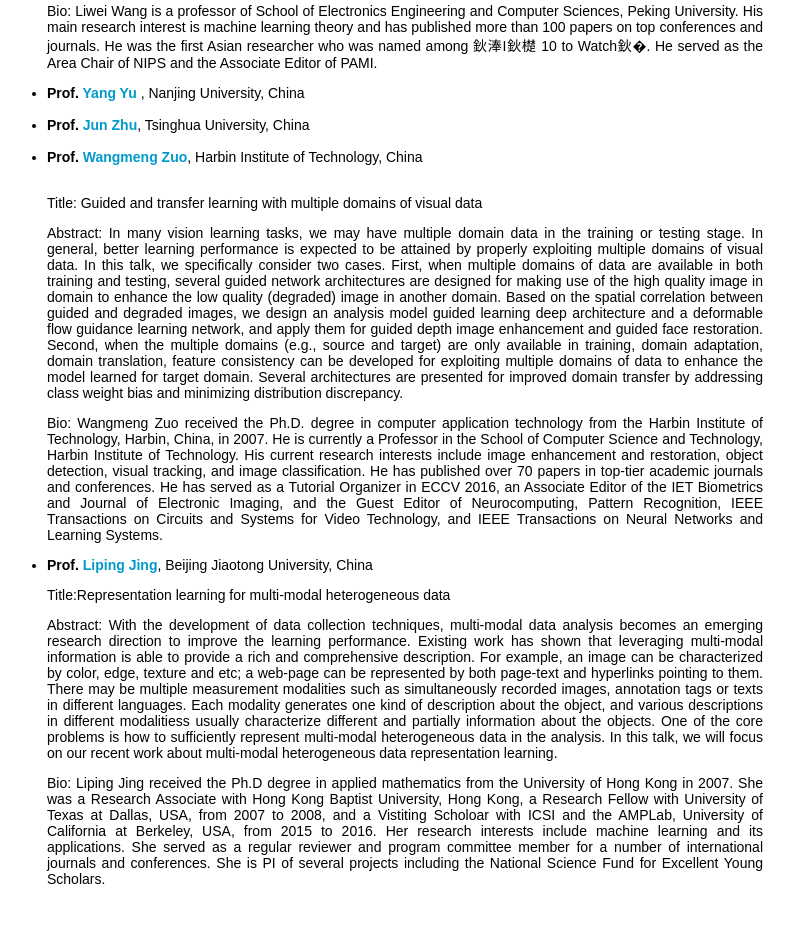
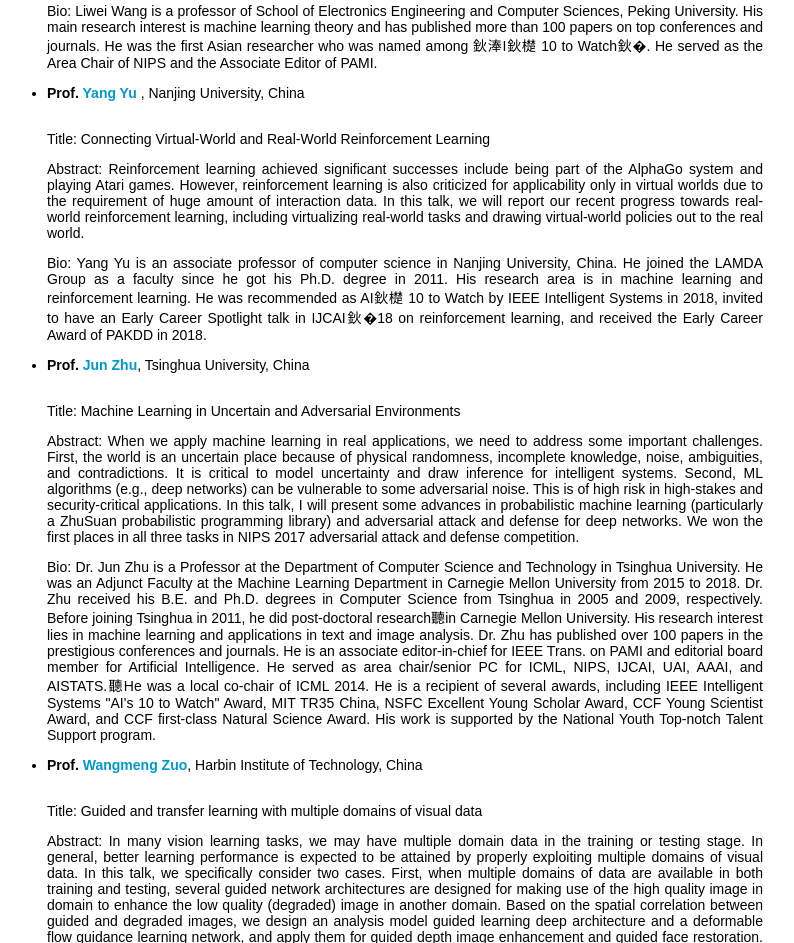
Before and after one commit to mlchina18/mlchina18_speaker.github.io, a plain HTML site: page index.html in a window 1280 px wide. Shown: the part 890-1833 px from the top of the page, without its empty margins (327-1121 px from the left). Drawn offline with Linux system fonts and the light colour scheme.

Commit message:
Update index.html

```diff
--- a/index.html
+++ b/index.html
@@ -215,9 +215,26 @@ November 14 - 16, 2018</span><br>
 		    </p>
 
                 <li class="style9"><b>Prof. <a href="http://lamda.nju.edu.cn/yuy/" target="_blank">Yang Yu </a></b>, Nanjing University, China</li><br/>
-
+                <p align="justify" class="style9">Title: Connecting Virtual-World and Real-World Reinforcement Learning</p>
+	        <p align="justify" class="style9">Abstract: Reinforcement learning achieved significant successes include being part of the AlphaGo system and playing Atari games. However, reinforcement learning is
+			also criticized for applicability only in virtual worlds due to the requirement of huge amount of interaction data. In this talk, we will report our recent progress towards real-world reinforcement
+			learning, including virtualizing real-world tasks and drawing virtual-world policies out to the real world.</p>
+		<p align="justify" class="style9">Bio: Yang Yu is an associate professor of computer science in Nanjing University, China. He joined the LAMDA Group as a faculty since he got his Ph.D. degree in 2011.
+			His research area is in machine learning and reinforcement learning. He was recommended as AI’s 10 to Watch by IEEE Intelligent Systems in 2018, invited to have an Early Career Spotlight talk
+			in IJCAI’18 on reinforcement learning, and received the Early Career Award of PAKDD in 2018.</p>
 
                 <li class="style9"><b>Prof. <a href="http://bigml.cs.tsinghua.edu.cn/~jun/index.shtml" target="_blank">Jun Zhu</a></b>, Tsinghua University, China</li><br/>
+                <p align="justify" class="style9">Title: Machine Learning in Uncertain and Adversarial Environments</p>
+	        <p align="justify" class="style9">Abstract: When we apply machine learning in real applications, we need to address some important challenges. First, the world is an uncertain place because of physical randomness,
+			incomplete knowledge, noise, ambiguities, and contradictions. It is critical to model uncertainty and draw inference for intelligent systems. Second, ML algorithms (e.g., deep networks) can be vulnerable
+			to some adversarial noise. This is of high risk in high-stakes and security-critical applications. In this talk, I will present some advances in probabilistic machine learning (particularly a ZhuSuan
+			probabilistic programming library) and adversarial attack and defense for deep networks. We won the first places in all three tasks in NIPS 2017 adversarial attack and defense competition. </p>
+		<p align="justify" class="style9">Bio: Dr. Jun Zhu is a Professor at the Department of Computer Science and Technology in Tsinghua University. He was an Adjunct Faculty at the Machine Learning Department in
+			Carnegie Mellon University from 2015 to 2018. Dr. Zhu received his B.E. and Ph.D. degrees in Computer Science from Tsinghua in 2005 and 2009, respectively. Before joining Tsinghua in 2011, he did
+			post-doctoral research in Carnegie Mellon University. His research interest lies in machine learning and applications in text and image analysis. Dr. Zhu has published over 100 papers in the prestigious
+			conferences and journals. He is an associate editor-in-chief for IEEE Trans. on PAMI and editorial board member for Artificial Intelligence. He served as area chair/senior PC for ICML, NIPS, IJCAI, UAI,
+			AAAI, and AISTATS. He was a local co-chair of ICML 2014. He is a recipient of several awards, including IEEE Intelligent Systems "AI's 10 to Watch" Award, MIT TR35 China, NSFC Excellent Young Scholar Award,
+			CCF Young Scientist Award, and CCF first-class Natural Science Award. His work is supported by the National Youth Top-notch Talent Support program.</p>
 
                 <li class="style9"><b>Prof. <a href="http://homepage.hit.edu.cn/wangmengzuo" target="_blank">Wangmeng Zuo</a></b>, Harbin Institute of Technology, China</li><br/>
 		      <p align="justify" class="style9">Title: Guided and transfer learning with multiple domains of visual data</p>
```
